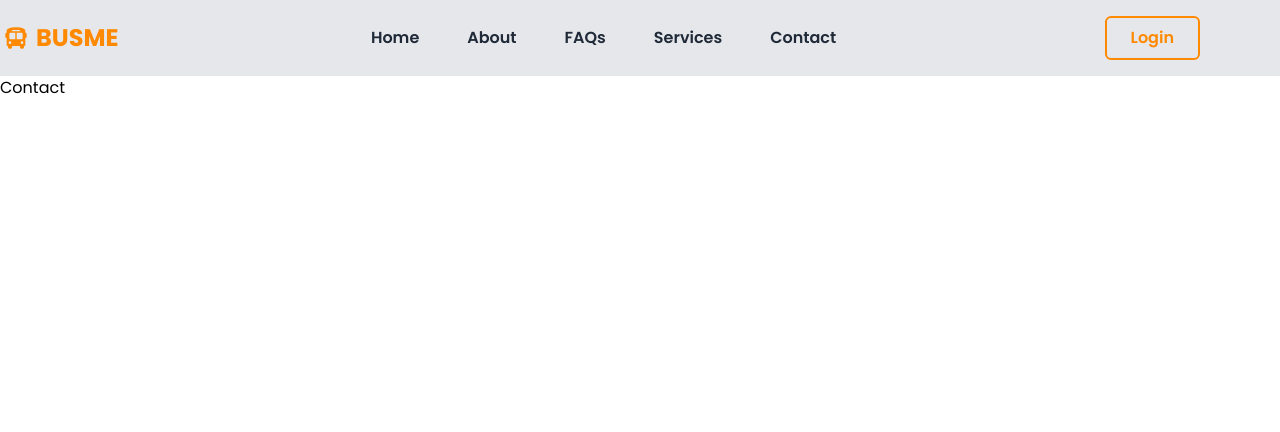
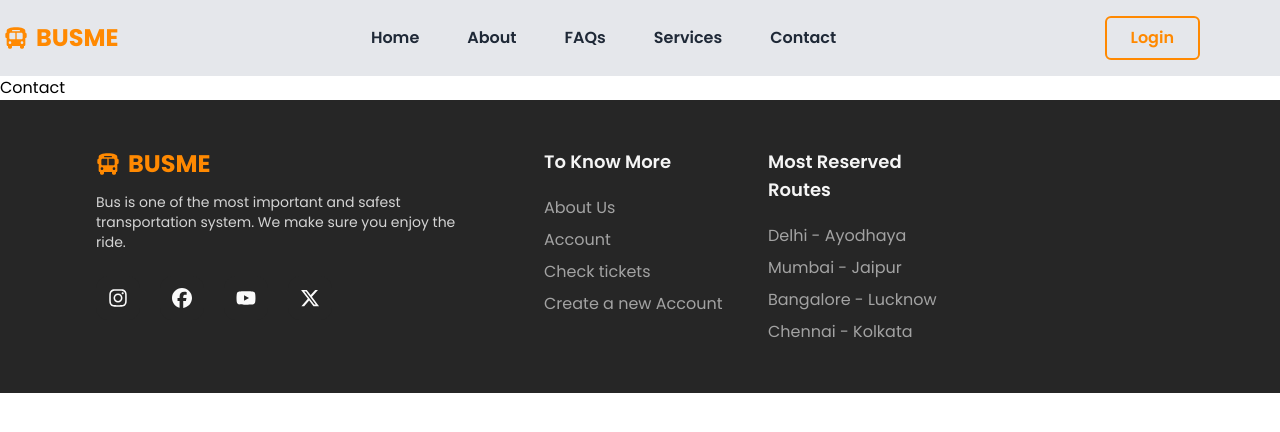
Before and after one commit to vikasprajapati-01/BusMe, a React (Vite) app in the folder frontend/: page /contact in a window 1280 px wide. Shown: the top 432 px of the page. Built offline with nearby package versions, Linux system fonts and the light colour scheme.

Commit message:
Added footer

```diff
--- a/frontend/src/App.jsx
+++ b/frontend/src/App.jsx
@@ -1,6 +1,8 @@
 import { BrowserRouter , Routes, Route } from "react-router-dom";
 
 import Navbar from "./components/navbar/Navbar";
+import Footer from "./components/foorter/Footer";
+
 import Home from "./pages/Home/Home";
 import About from './pages/about/About'
 import FAQs from './pages/faqs/FAQs'
@@ -22,6 +24,8 @@ function App() {
             <Route path="/services" element={<Services />} />
             <Route path="/contact" element={<Contact />} />
           </Routes>
+
+          < Footer/>
         </div>
       </BrowserRouter>
     </>
--- /dev/null
+++ b/frontend/src/components/foorter/Footer.jsx
@@ -0,0 +1,115 @@
+import { Link } from "react-router-dom";
+import RootLayout from "../../layout/RootLayout";
+
+import { FaBus, FaInstagram, FaFacebook, FaYoutube, FaXTwitter } from "react-icons/fa6";
+
+function Footer() {
+    return(
+        <div className="w-full h-auto bg-neutral-800 py-12">
+            <RootLayout className="space-y-10">
+
+                <div className="w-full grid grid-cols-5 gap-8">
+
+                    {/* Left Footer */}
+
+                    <div className="col-span-2 space-y-6 md:pr-10 pr-0">
+                        <div className="space-y-3">
+                            {/* Logo */}
+                            <Link to="/" className="text-2xl flex items-center gap-2 font-bold uppercase text-primary">
+                                <FaBus />
+                                <p>BusMe</p>
+                            </Link>
+
+                            {/* Description */}
+                            <p className="text-sm text-neutral-300 font-normal">
+                                Bus is one of the most important and safest transportation system. We make sure you enjoy the ride.
+                            </p>
+                        </div>
+
+                        {/* Social media links */}
+                        <div className="w-full flex items-center gap-x-5">
+                            <div className="w-11 h-11 rounded-xl bg-neutral-800/40 hover:bg-primary flex items-center justify-center cursor-pointer ease-in-out duration-300">
+                                <FaInstagram className="w-5 h-5 text-neutral-50" />
+                            </div>
+
+                            <div className="w-11 h-11 rounded-xl bg-neutral-800/40 hover:bg-primary flex items-center justify-center cursor-pointer ease-in-out duration-300">
+                                <FaFacebook className="w-5 h-5 text-neutral-50" />
+                            </div>
+
+                            <div className="w-11 h-11 rounded-xl bg-neutral-800/40 hover:bg-primary flex items-center justify-center cursor-pointer ease-in-out duration-300">
+                                <FaYoutube className="w-5 h-5 text-neutral-50" />
+                            </div>
+
+                            <div className="w-11 h-11 rounded-xl bg-neutral-800/40 hover:bg-primary flex items-center justify-center cursor-pointer ease-in-out duration-300">
+                                <FaXTwitter className="w-5 h-5 text-neutral-50" />
+                            </div>
+                        </div>
+
+                    </div>
+
+                    {/* Middle Footer 1 */}
+
+                    <div className="col-span-1 space-y-5">
+                        <h1 className="text-lg text-neutral-100 font-semibold">
+                            To Know More
+                        </h1>
+
+                        <div className="space-y-2">
+                            <Link to="/about" className="block text-base text-neutral-400 hover:text-neutral-100 font-normal ease-in-out duration-300">
+                                About Us
+                            </Link>
+
+                            <Link to="/account" className="block text-base text-neutral-400 hover:text-neutral-100 font-normal ease-in-out duration-300">
+                                Account
+                            </Link>
+
+                            <Link to="/tickets" className="block text-base text-neutral-400 hover:text-neutral-100 font-normal ease-in-out duration-300">
+                                Check tickets
+                            </Link>
+
+                            <Link to="/signin" className="block text-base text-neutral-400 hover:text-neutral-100 font-normal ease-in-out duration-300">
+                                Create a new Account
+                            </Link>
+                        </div>
+                    </div>
+
+                    {/* Middle Footer 2 */}
+
+                    <div className="col-span-1 space-y-5">
+                        <h1 className="text-lg text-neutral-100 font-semibold">
+                            Most Reserved Routes
+                        </h1>
+
+                        <div className="space-y-2">
+                            <Link to="/" className="block text-base text-neutral-400 hover:text-neutral-100 font-normal ease-in-out duration-300">
+                                Delhi - Ayodhaya
+                            </Link>
+
+                            <Link to="/" className="block text-base text-neutral-400 hover:text-neutral-100 font-normal ease-in-out duration-300">
+                                Mumbai - Jaipur
+                            </Link>
+
+                            <Link to="/" className="block text-base text-neutral-400 hover:text-neutral-100 font-normal ease-in-out duration-300">
+                                Bangalore - Lucknow
+                            </Link>
+
+                            <Link to="/" className="block text-base text-neutral-400 hover:text-neutral-100 font-normal ease-in-out duration-300">
+                                Chennai - Kolkata
+                            </Link>
+                        </div>
+                    </div>
+
+                    <div className="col-span-1 space-y-5"></div>
+
+                </div>
+
+                <div className="w-full h-px bg-neutral-800/50" />
+
+                <div className="w-full flex items-center justify-between"></div>
+
+            </RootLayout>
+        </div>
+    );
+}
+
+export default Footer
--- a/frontend/src/pages/services/mostSearch/MostSearch.jsx
+++ b/frontend/src/pages/services/mostSearch/MostSearch.jsx
@@ -20,7 +20,7 @@ function MostSearch() {
                 <MostSearchCont from={"Lucknow"} to={"Mysuru"} price={"2400"} travelTime={"18 hr"} />
                 <MostSearchCont from={"Indore"} to={"Pune"} price={"600"} travelTime={"3 hr"} />
                 <MostSearchCont from={"Delhi"} to={"Agra"} price={"300"} travelTime={"2.5 hr"} />
-                <MostSearchCont from={"Hydrabad"} to={"Jaipur"} price={"1700"} travelTime={"11 hr"} />
+                {/* <MostSearchCont from={"Hydrabad"} to={"Jaipur"} price={"1700"} travelTime={"11 hr"} /> */}
                 <MostSearchCont from={"Pune"} to={"Ayodhya"} price={"500"} travelTime={"4 hr"} />
             </div>
         </RootLayout>
```
